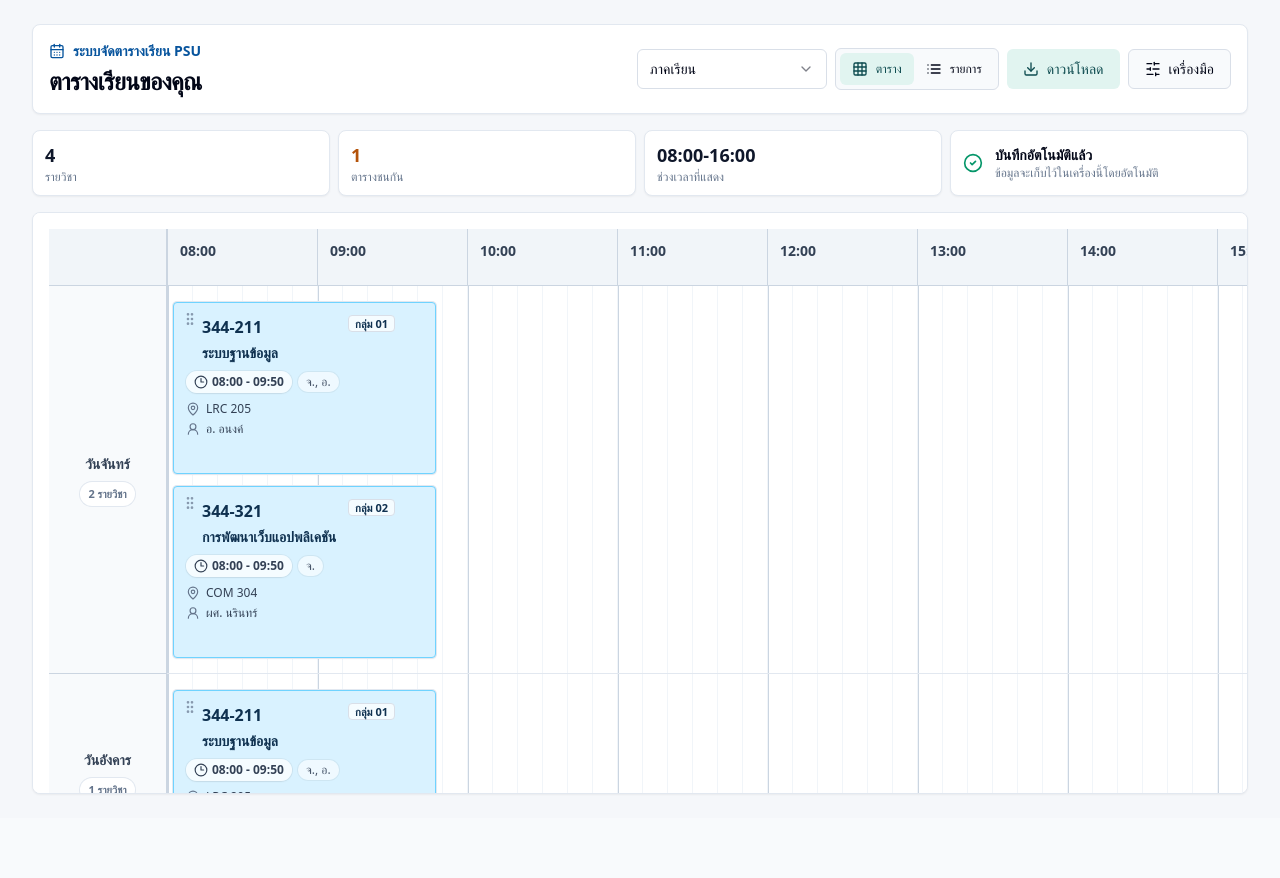
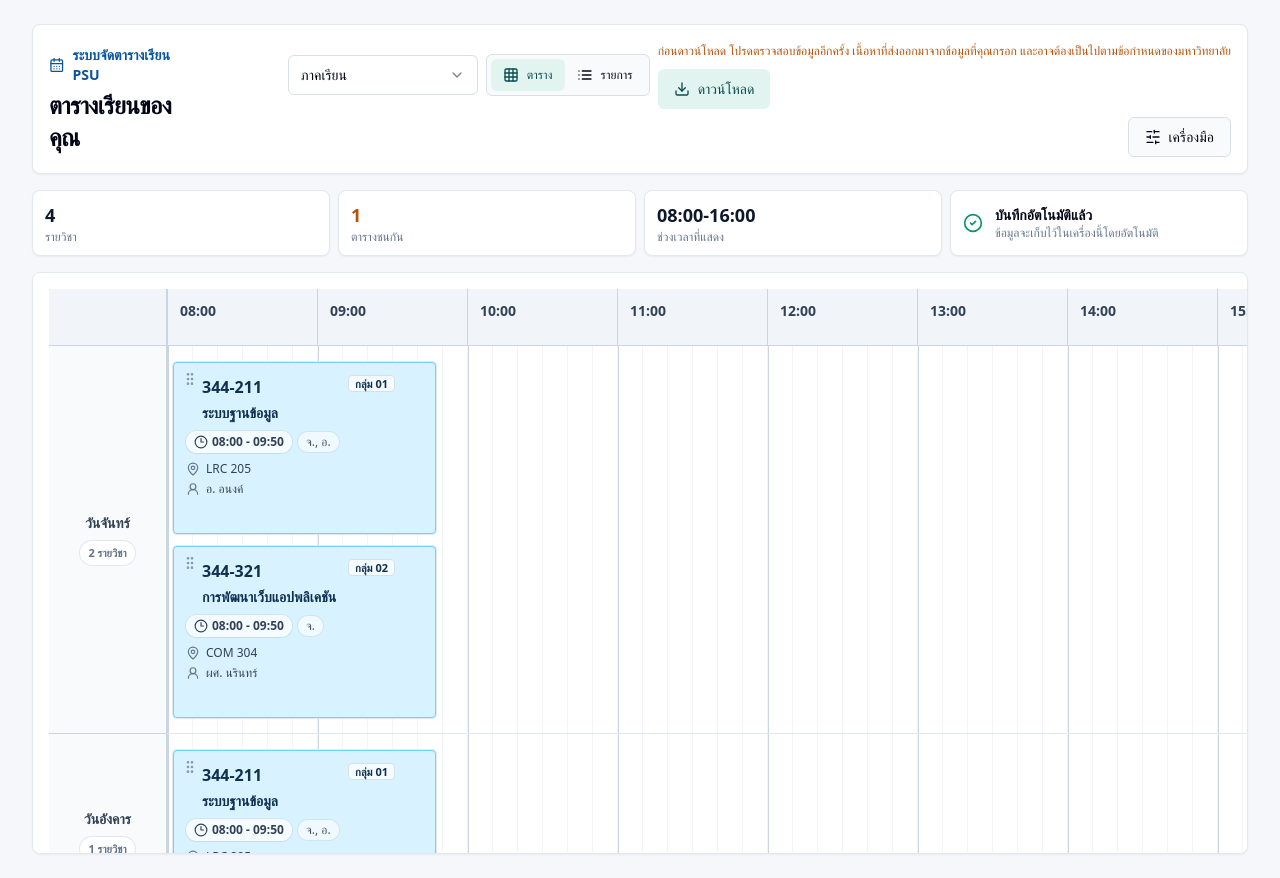
Before and after one commit to Thrrach/study-schedule, a Next.js app: page / in a window 1280 px wide. Before the commit the page ends 818 px from the top, so only its background shows below. Built offline with nearby package versions, Linux system fonts and the light colour scheme.

Commit message:
feat: add informational message for data verification before export

```diff
--- a/components/ExportButton.tsx
+++ b/components/ExportButton.tsx
@@ -70,6 +70,9 @@ export function ExportButton({ targetId, format, onBeforeExport }: ExportButtonP
 
   return (
     <div className="space-y-2">
+      <p className="text-xs leading-relaxed text-amber-700">
+        ก่อนดาวน์โหลด โปรดตรวจสอบข้อมูลอีกครั้ง เนื้อหาที่ส่งออกมาจากข้อมูลที่คุณกรอก และอาจต้องเป็นไปตามข้อกำหนดของมหาวิทยาลัย
+      </p>
       <Button
         onClick={exportImage}
         variant="secondary"
```
